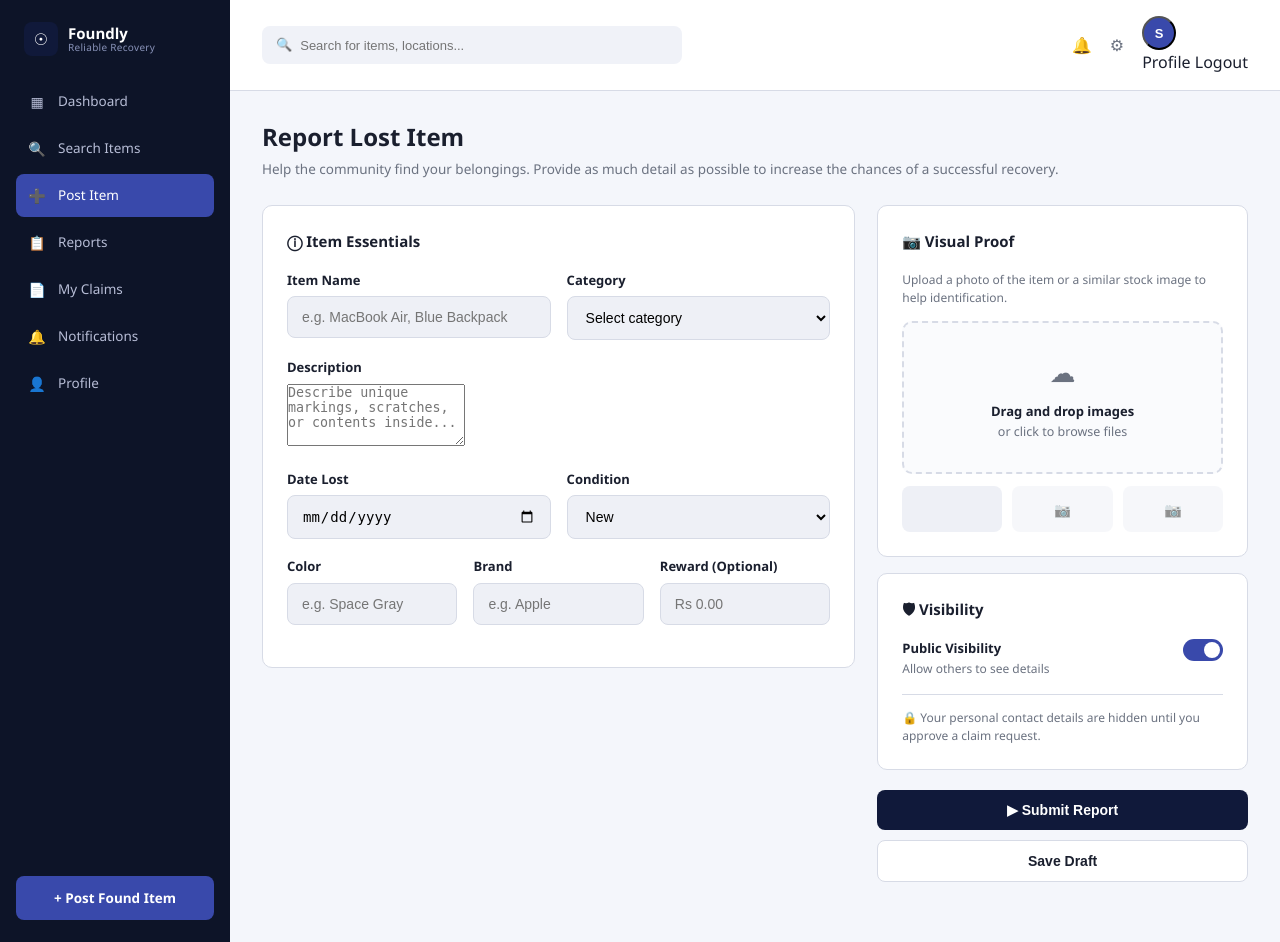
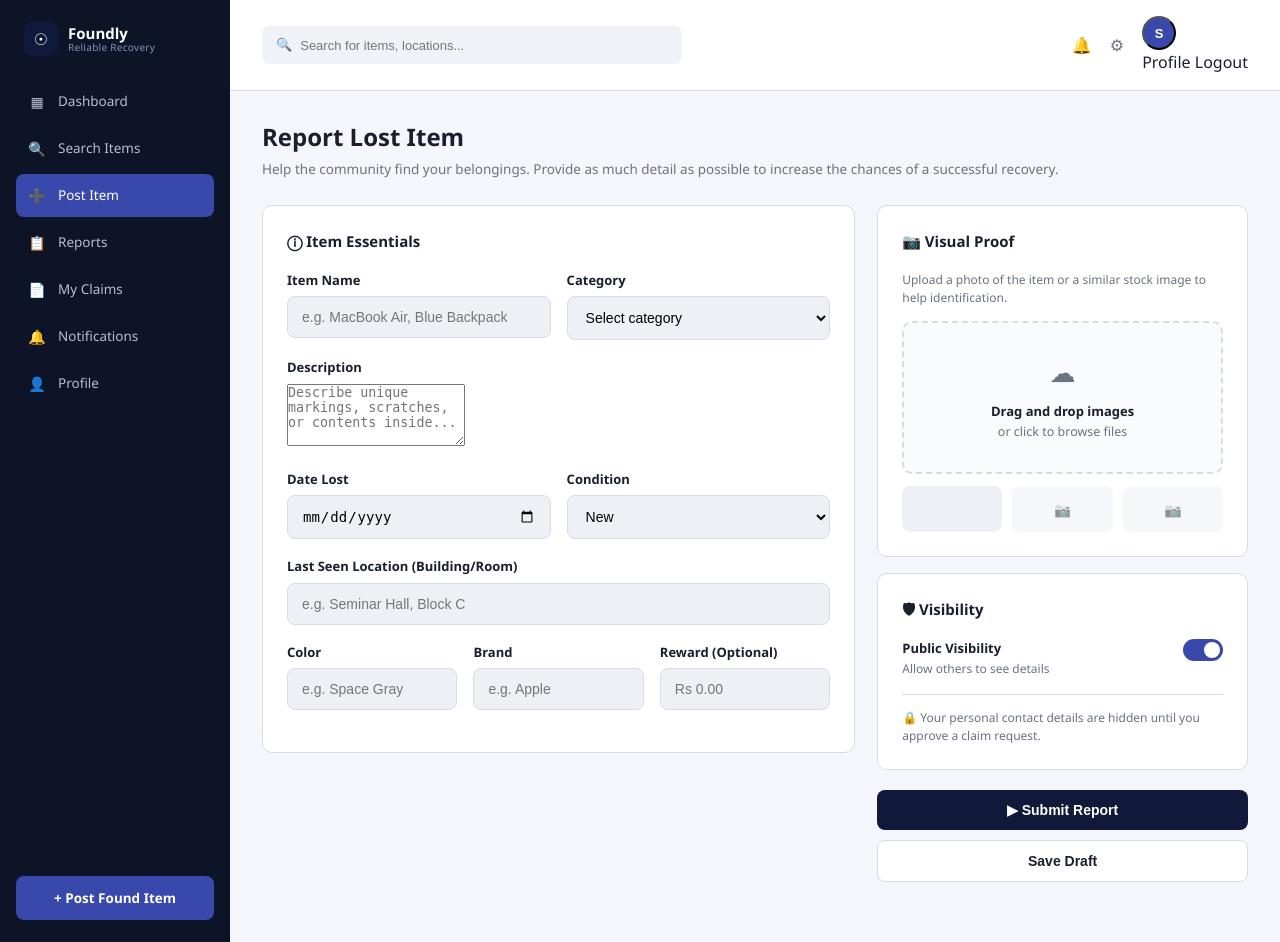
Before and after one commit to saisha20/LAF, a PHP site: page /LAF/report_lost.php in a window 1280 px wide. Run offline with PHP 8.4, Linux system fonts and the light colour scheme; a user stored in the database is signed in; data comes from the database, SQL or seed files in the repository.

Commit message:
Updated Foundly

```diff
--- a/report_lost.php
+++ b/report_lost.php
@@ -6,7 +6,7 @@ requireLogin();
 $categories = $pdo->query('SELECT category_id, category_name FROM categories ORDER BY category_name')->fetchAll(PDO::FETCH_ASSOC);
 
 $error = '';
-$old = ['item_name' => '', 'category_id' => '', 'description' => '', 'color' => '', 'brand' => '', 'reward_amount' => '', 'date_lost' => '', 'condition_status' => 'new'];
+$old = ['item_name' => '', 'category_id' => '', 'description' => '', 'color' => '', 'brand' => '', 'reward_amount' => '', 'date_lost' => '', 'condition_status' => 'new', 'location' => ''];
 
 if ($_SERVER['REQUEST_METHOD'] === 'POST') {
     $old['item_name']     = trim($_POST['item_name'] ?? '');
@@ -17,6 +17,7 @@ if ($_SERVER['REQUEST_METHOD'] === 'POST') {
     $old['reward_amount'] = trim($_POST['reward_amount'] ?? '');
     $old['date_lost']        = trim($_POST['date_lost'] ?? '');
     $old['condition_status'] = $_POST['condition_status'] ?? 'new';
+    $old['location']         = trim($_POST['location'] ?? '');
     $isPublic             = isset($_POST['is_public']) ? 1 : 0;
 
     if ($old['item_name'] === '') {
@@ -31,6 +32,8 @@ if ($_SERVER['REQUEST_METHOD'] === 'POST') {
         $error = 'Date lost cannot be in the future.';
     } elseif (!in_array($old['condition_status'], ['new', 'good', 'fair', 'poor'], true)) {
         $error = 'Please choose a valid condition.';
+    } elseif ($old['location'] === '') {
+        $error = 'Please enter where you last saw the item.';
     } elseif ($old['reward_amount'] !== '' && !is_numeric($old['reward_amount'])) {
         $error = 'Reward must be a number.';
     }
@@ -68,7 +71,7 @@ if ($_SERVER['REQUEST_METHOD'] === 'POST') {
             $old['brand'] !== '' ? $old['brand'] : null,
             $old['reward_amount'] !== '' ? $old['reward_amount'] : null,
             $old['condition_status'],
-            'Not specified', // no location field in this form; kept for schema compatibility
+            $old['location'],
             $old['date_lost'],
             $isPublic,
             $photoData,
@@ -134,6 +137,11 @@ require 'sidebar.php';
             <?php endforeach; ?>
           </select>
         </div>
+      </div>
+
+      <div class="field">
+        <label for="location">Last Seen Location (Building/Room)</label>
+        <input type="text" id="location" name="location" placeholder="e.g. Seminar Hall, Block C" value="<?php echo htmlspecialchars($old['location']); ?>">
       </div>
 
       <div class="field-row three">
```
